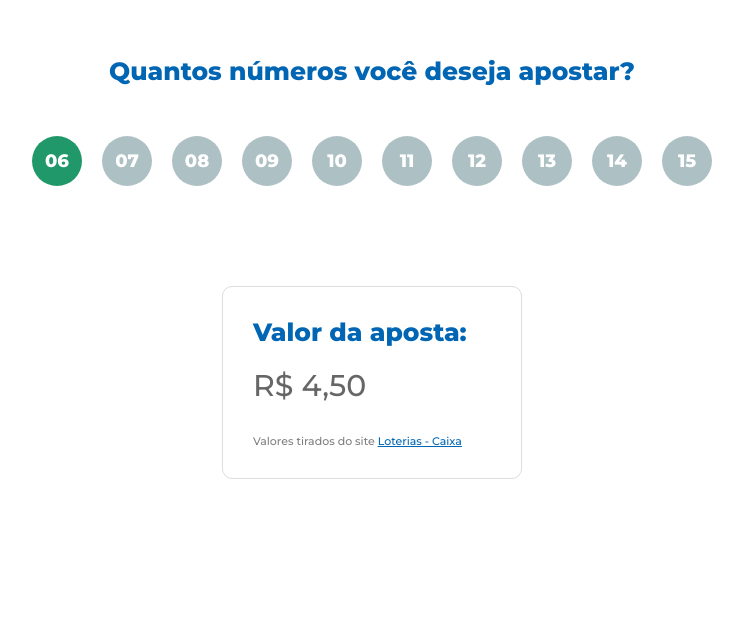
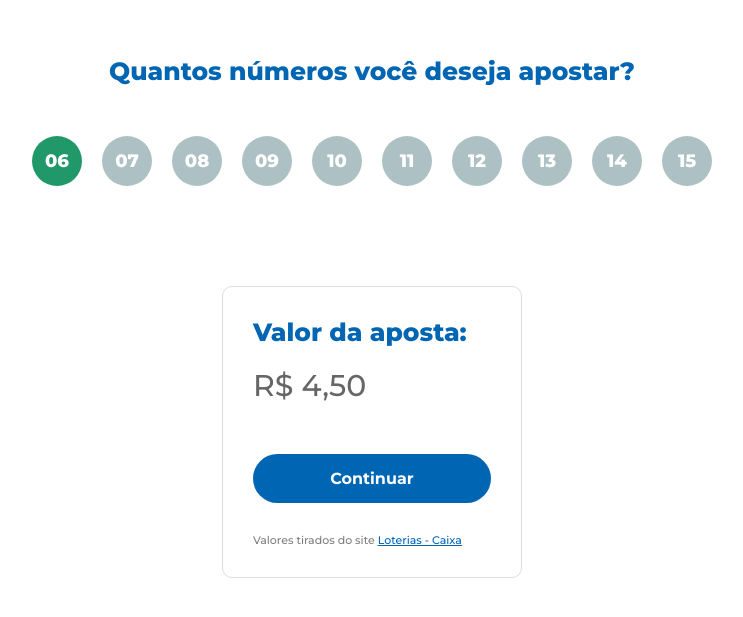
Before and after one commit to rolwane/mega-sena-game, a plain HTML site: page index.html in a window 1280 px wide. Shown: the part 197-814 px from the top of the page, without its empty margins (268-1011 px from the left). Drawn offline with Linux system fonts and the light colour scheme.

Commit message:
Add btn-next on home

```diff
--- a/css/style.css
+++ b/css/style.css
@@ -103,3 +103,20 @@ main {
 .valor-aposta small a {
     color: rgb(0, 102, 179);
 }
+
+#btn-next {
+    width: 100%;
+    padding: 15px;
+    border-radius: 100px;
+    border: none;
+    background-color: rgb(0, 102, 179);
+    color: rgb(255, 255, 255);
+    font-weight: 700;
+    font-size: 16px;
+    cursor: pointer;
+    margin-top: 50px;
+}
+
+#btn-next:hover {
+    background-color: rgb(0, 90, 160);
+}
--- a/index.html
+++ b/index.html
@@ -60,6 +60,8 @@
 
         <span id="valor">R$ 4,50</span>
 
+        <button id="btn-next">Continuar</button>
+
         <small>Valores tirados do site <a href="http://loterias.caixa.gov.br/wps/portal/loterias/landing/megasena" target="_blank">Loterias - Caixa</a></small>
 
       </section>
```
